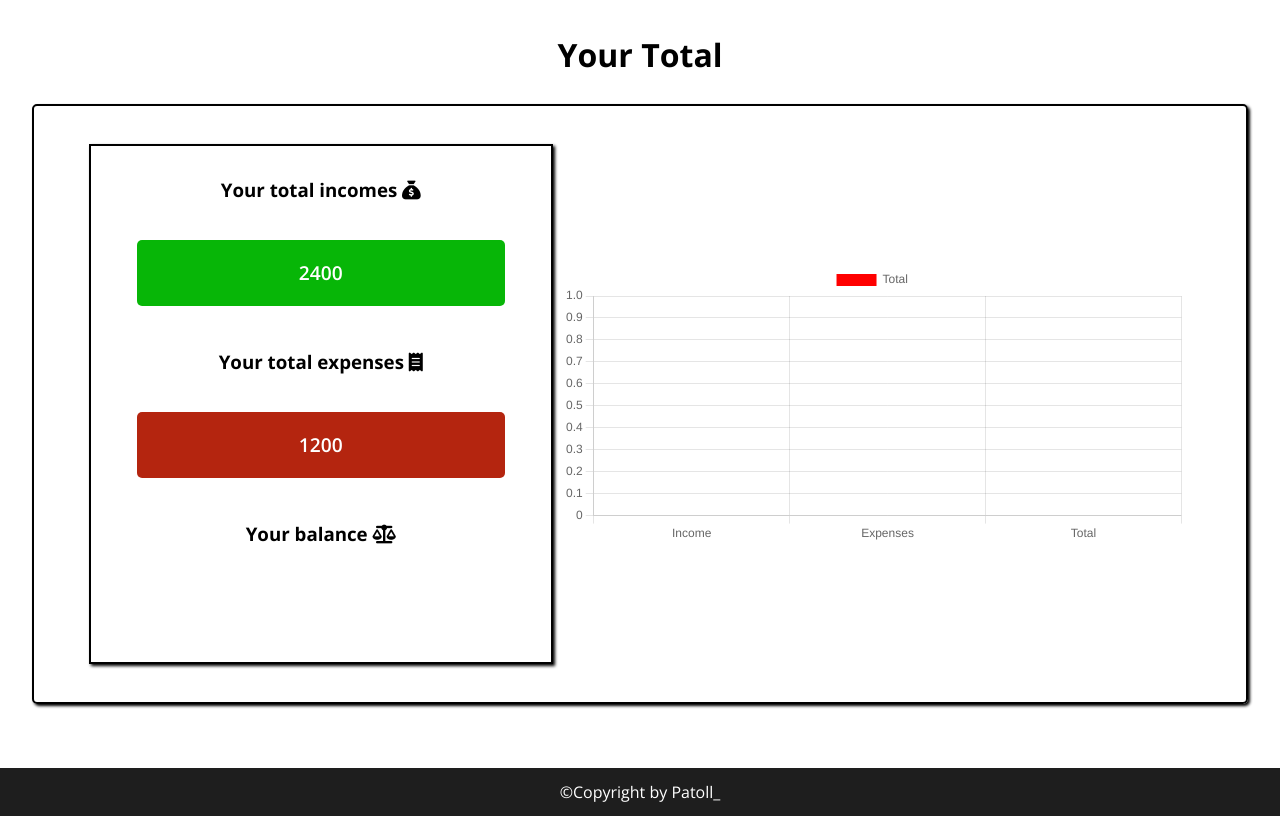
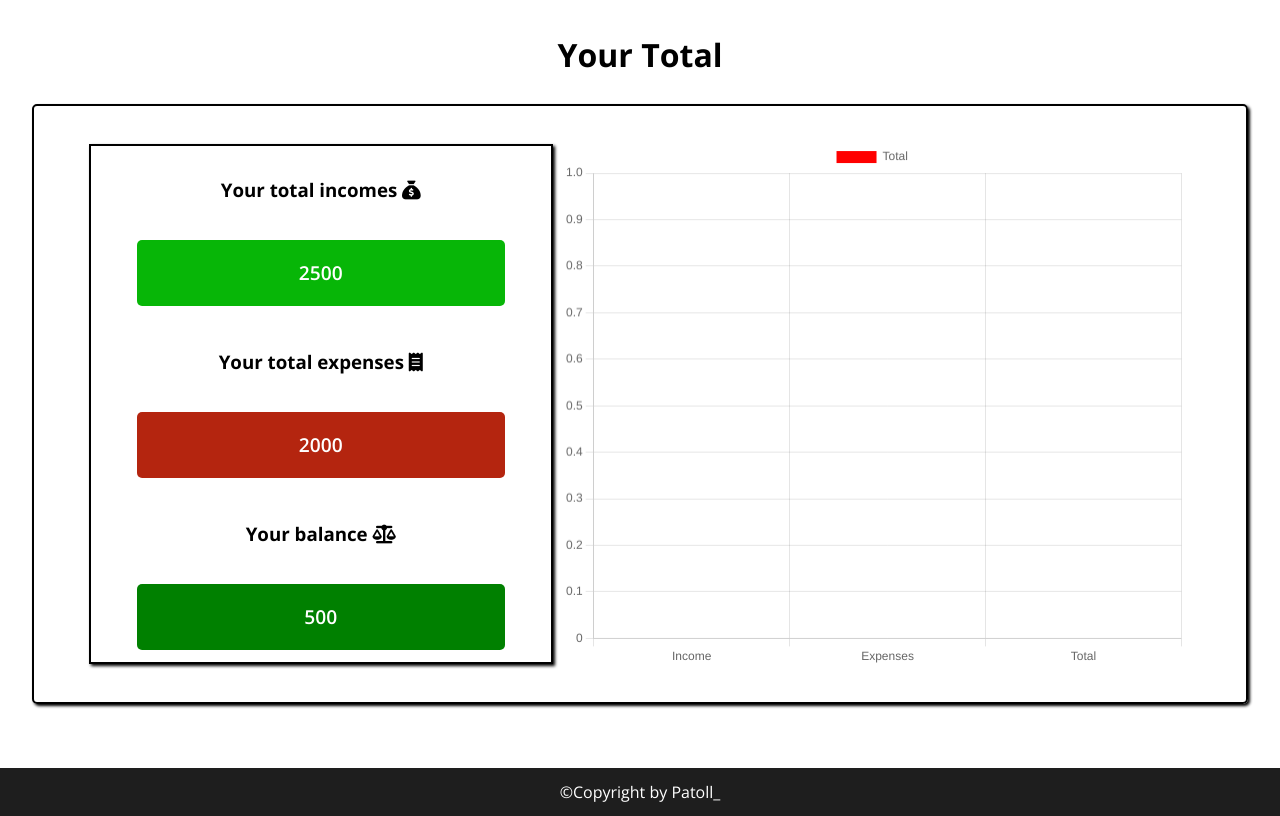
Before and after one commit to Patolll/Budget-Manager, a plain HTML site: page index.html in a window 1280 px wide. Shown: the part 1500-2316 px from the top of the page. Drawn offline with nearby package versions, Linux system fonts and the light colour scheme.

Commit message:
Total box updated, balanceResult function

```diff
--- a/chart.js
+++ b/chart.js
@@ -201,3 +201,17 @@ document.getElementById("clearExpense").addEventListener("click", () => {
 document.getElementById("clearIncome").addEventListener("click", () => {
   clearChart("incomeChart");
 });
+function balanceResult() {
+  const income = Number(document.getElementById("incomeResult").textContent);
+  const expense = Number(document.getElementById("expenseResult").textContent);
+  const result = Number(document.getElementById("balanceResult").textContent);
+  let color = document.querySelector(".balanceBoxColor");
+  if (income > expense) {
+    color.style.backgroundColor = "green";
+  } else if (income < expense) {
+    color.style.backgroundColor = "red";
+  } else {
+    color.style.backgroundColor = "grey";
+  }
+}
+balanceResult();
--- a/index.html
+++ b/index.html
@@ -174,7 +174,7 @@
                     Your total incomes <i class="fa-solid fa-sack-dollar"></i>
                   </h1>
                   <div class="balanceDesc incomeBoxColor">
-                    <p id="incomeResult">2400</p>
+                    <p id="incomeResult">2500</p>
                   </div>
                 </div>
                 <div class="balanceBox">
@@ -182,7 +182,7 @@
                     Your total expenses <i class="fa-solid fa-receipt"></i>
                   </h1>
                   <div class="balanceDesc expensesBoxColor">
-                    <p id="expenseResult">1200</p>
+                    <p id="expenseResult">2000</p>
                   </div>
                 </div>
                 <div class="balanceBox">
@@ -190,7 +190,7 @@
                     Your balance <i class="fa-solid fa-scale-balanced"></i>
                   </h1>
                   <div class="balanceDesc balanceBoxColor">
-                    <p id="balanceResult">1200</p>
+                    <p id="balanceResult">500</p>
                   </div>
                 </div>
               </div>
--- a/style.css
+++ b/style.css
@@ -282,6 +282,7 @@ input[type="number"] {
 }
 .outputChartCont {
   width: 55%;
+  height: 100%;
 }
 .balanceBoxCont {
   width: 100%;
@@ -318,6 +319,7 @@ input[type="number"] {
   background-color: rgb(180, 37, 15);
 }
 .balanceBoxColor {
+  background-color: grey;
 }
 footer {
   display: flex;
```
